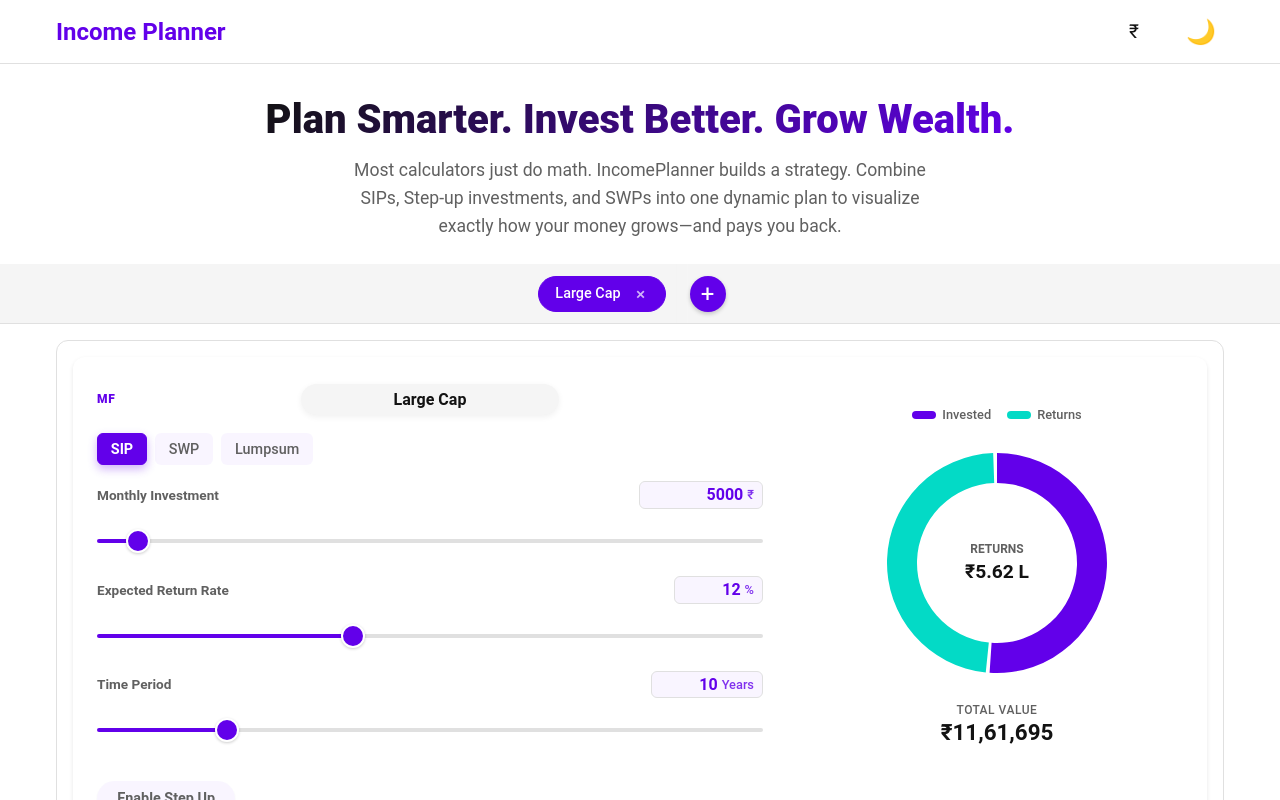
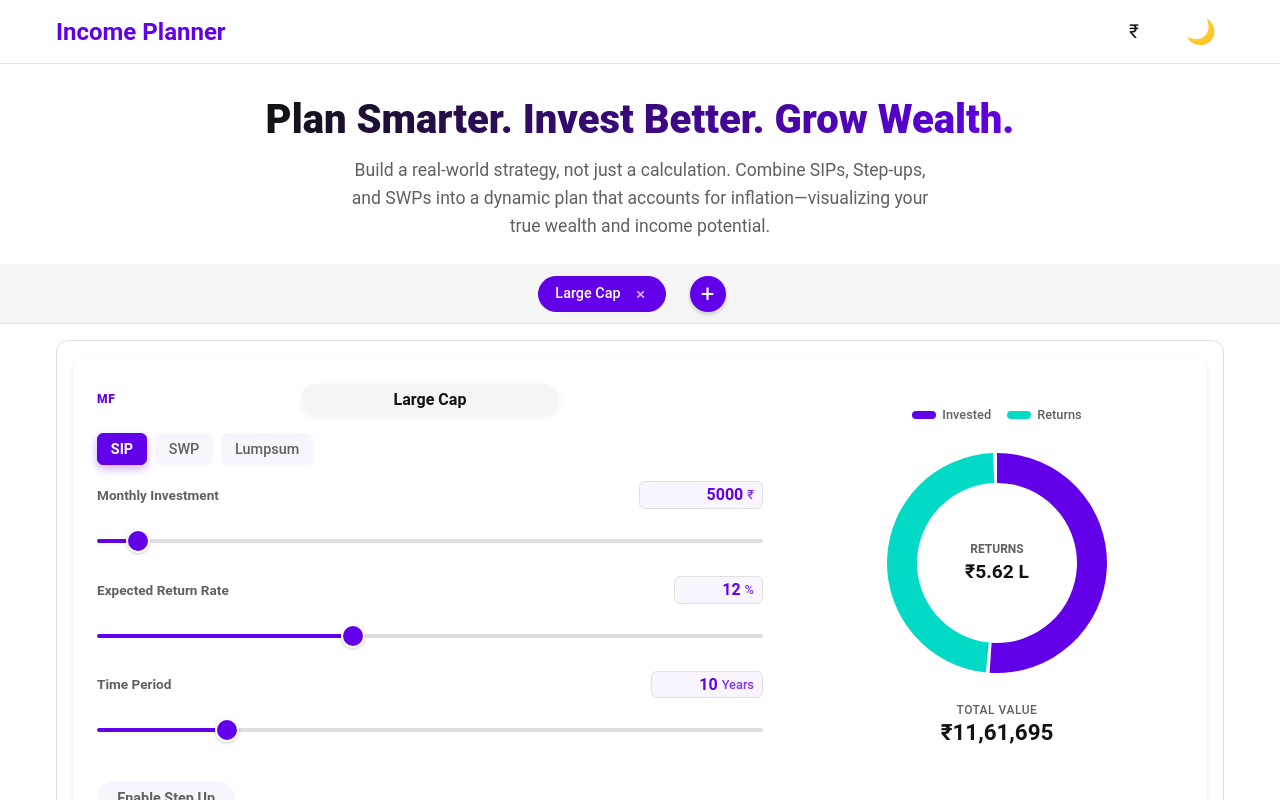
Before and after one commit to Divyansh2134/SumWealth, a React (Vite) app: page / in a window 1280 px wide. Shown: the top 800 px of the page. Built offline with nearby package versions, Linux system fonts and the light colour scheme.

Commit message:
Desc Chages

```diff
--- a/index.html
+++ b/index.html
@@ -7,7 +7,7 @@
   <meta name="viewport" content="width=device-width, initial-scale=1.0" />
   <title>IncomePlanner – SIP Calculator & Financial Goal Planning Tool</title>
   <meta name="description"
-    content="Most calculators just do math. IncomePlanner builds a strategy. Combine SIPs, Step-up investments, and SWPs into one dynamic plan to visualize exactly how your money grows—and pays you back." />
+    content="Build a real-world strategy, not just a calculation. Combine SIPs, Step-ups, and SWPs into a dynamic plan that accounts for inflation—visualizing your true wealth and income potential." />
   <meta name="keywords"
     content="SIP Calculator, SWP Calculator, Lumpsum Calculator, Investment Planner, Financial Planning, Mutual Funds, Income Planner, Wealth Calculator" />
   <meta name="author" content="SumWealth" />
@@ -18,7 +18,7 @@
   <meta property="og:url" content="https://sumwealth.app/" />
   <meta property="og:title" content="Plan Smarter. Invest Better. Grow Wealth." />
   <meta property="og:description"
-    content="Most calculators just do math. IncomePlanner builds a strategy. Combine SIPs, Step-up investments, and SWPs into one dynamic plan to visualize exactly how your money grows—and pays you back." />
+    content="Build a real-world strategy, not just a calculation. Combine SIPs, Step-ups, and SWPs into a dynamic plan that accounts for inflation—visualizing your true wealth and income potential." />
   <meta property="og:image" content="https://sumwealth.app/og-image.png" />
 
   <!-- Twitter -->
@@ -26,7 +26,7 @@
   <meta property="twitter:url" content="https://sumwealth.app/" />
   <meta property="twitter:title" content="Plan Smarter. Invest Better. Grow Wealth." />
   <meta property="twitter:description"
-    content="Most calculators just do math. IncomePlanner builds a strategy. Combine SIPs, Step-up investments, and SWPs into one dynamic plan to visualize exactly how your money grows—and pays you back." />
+    content="Build a real-world strategy, not just a calculation. Combine SIPs, Step-ups, and SWPs into a dynamic plan that accounts for inflation—visualizing your true wealth and income potential." />
   <meta property="twitter:image" content="https://sumwealth.app/og-image.png" />
 
   <!-- Structured Data (JSON-LD) -->
--- a/src/features/calculators/TabbedCalculatorView.tsx
+++ b/src/features/calculators/TabbedCalculatorView.tsx
@@ -136,7 +136,7 @@
             <div className="hero-section">
                 <h1 className="hero-title">Plan Smarter. Invest Better. Grow Wealth.</h1>
                 <p className="hero-description">
-                    Most calculators just do math. IncomePlanner builds a strategy. Combine SIPs, Step-up investments, and SWPs into one dynamic plan to visualize exactly how your money grows—and pays you back.
+                    Build a real-world strategy, not just a calculation. Combine SIPs, Step-ups, and SWPs into a dynamic plan that accounts for inflation—visualizing your true wealth and income potential.
                 </p>
             </div>
 
```
